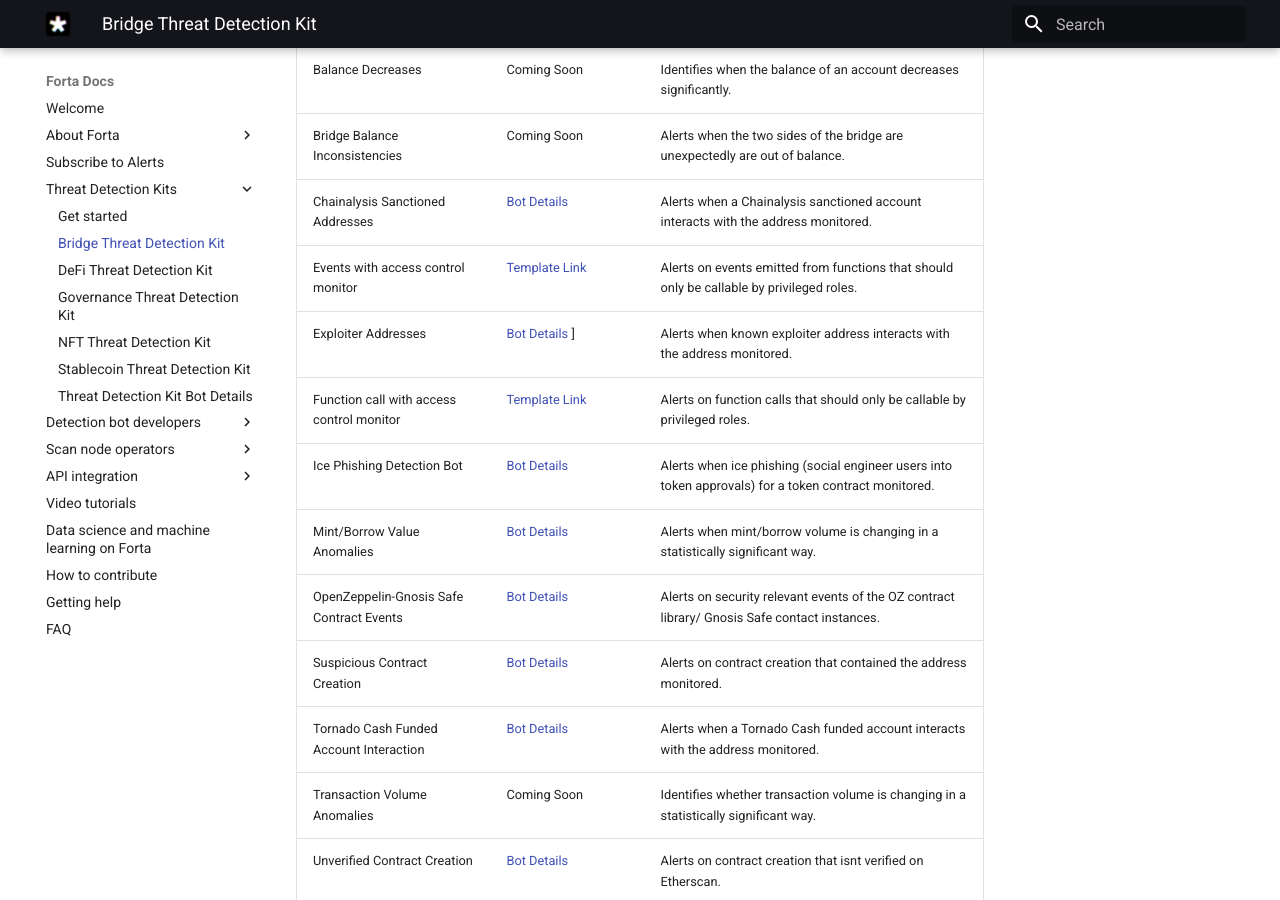
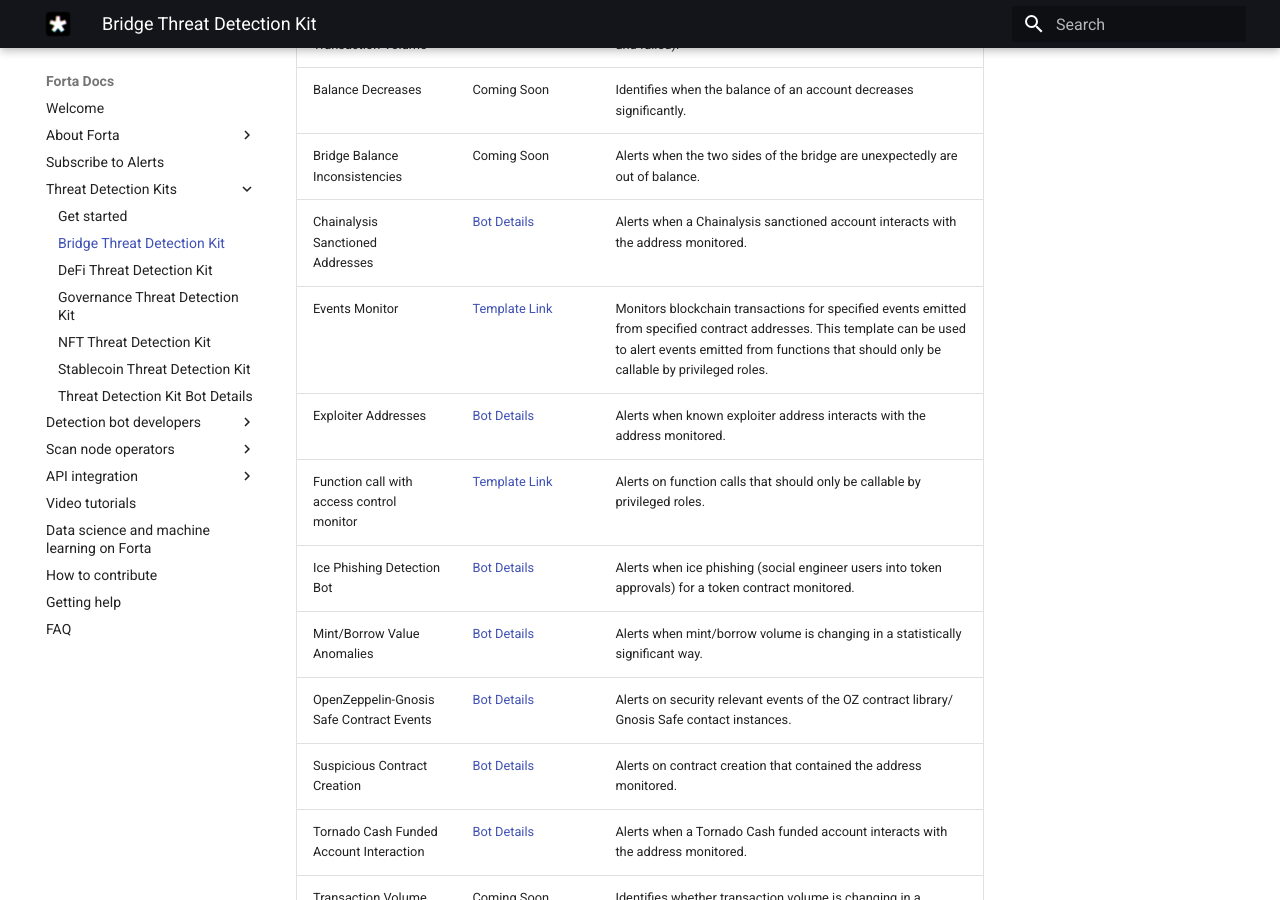
Before and after one commit to forta-network/docs, an MkDocs documentation site: the page built from docs/bridge-starter-kit.md, in a window 1280 px wide and 900 px high, scrolled down 921 px. Built offline with MkDocs 1.6.1 and Material for MkDocs 9.7.7, drawn with Linux system fonts in a browser that asks for light colours.

```diff
--- a/docs/bridge-starter-kit.md
+++ b/docs/bridge-starter-kit.md
@@ -14,8 +14,8 @@
 | Balance Decreases | Coming Soon | Identifies when the balance of an account decreases significantly. |
 | Bridge Balance Inconsistencies | Coming Soon | Alerts when the two sides of the bridge are unexpectedly are out of balance. |
 | Chainalysis Sanctioned Addresses | [Bot Details](starter-kit-bot-details.md#chainalysis-sanctioned-addresses) | Alerts when a Chainalysis sanctioned account interacts with the address monitored. |
-| Events with access control monitor | [Template Link](https://github.com/arbitraryexecution/forta-bot-templates/tree/main/src/monitor-events) | Alerts on events emitted from functions that should only be callable by privileged roles.|
-| Exploiter Addresses | [Bot Details](starter-kit-bot-details.md#exploiter-addresses) ] | Alerts when known exploiter address interacts with the address monitored. |
+| Events Monitor | [Template Link](https://github.com/arbitraryexecution/forta-bot-templates/tree/main/src/monitor-events) | Monitors blockchain transactions for specified events emitted from specified contract addresses. This template can be used to alert events emitted from functions that should only be callable by privileged roles. |
+| Exploiter Addresses | [Bot Details](starter-kit-bot-details.md#exploiter-addresses) | Alerts when known exploiter address interacts with the address monitored. |
 | Function call with access control monitor | [Template Link](https://github.com/arbitraryexecution/forta-bot-templates/tree/main/src/monitor-function-calls) | Alerts on function calls that should only be callable by privileged roles.|
 | Ice Phishing Detection Bot | [Bot Details](starter-kit-bot-details.md#evidence-of-phishing-bot) | Alerts when ice phishing (social engineer users into token approvals) for a token contract monitored. |
 | Mint/Borrow Value Anomalies | [Bot Details](starter-kit-bot-details.md#mint-borrow-anomalies) | Alerts when mint/borrow volume is changing in a statistically significant way. |
```
Also changed, not shown: docs/defi-starter-kit.md (+1 -1 lines), docs/governance-starter-kit.md (+1 -1 lines), docs/nft-starter-kit.md (+1 -1 lines), docs/stablecoin-starter-kit.md (+1 -2 lines).
